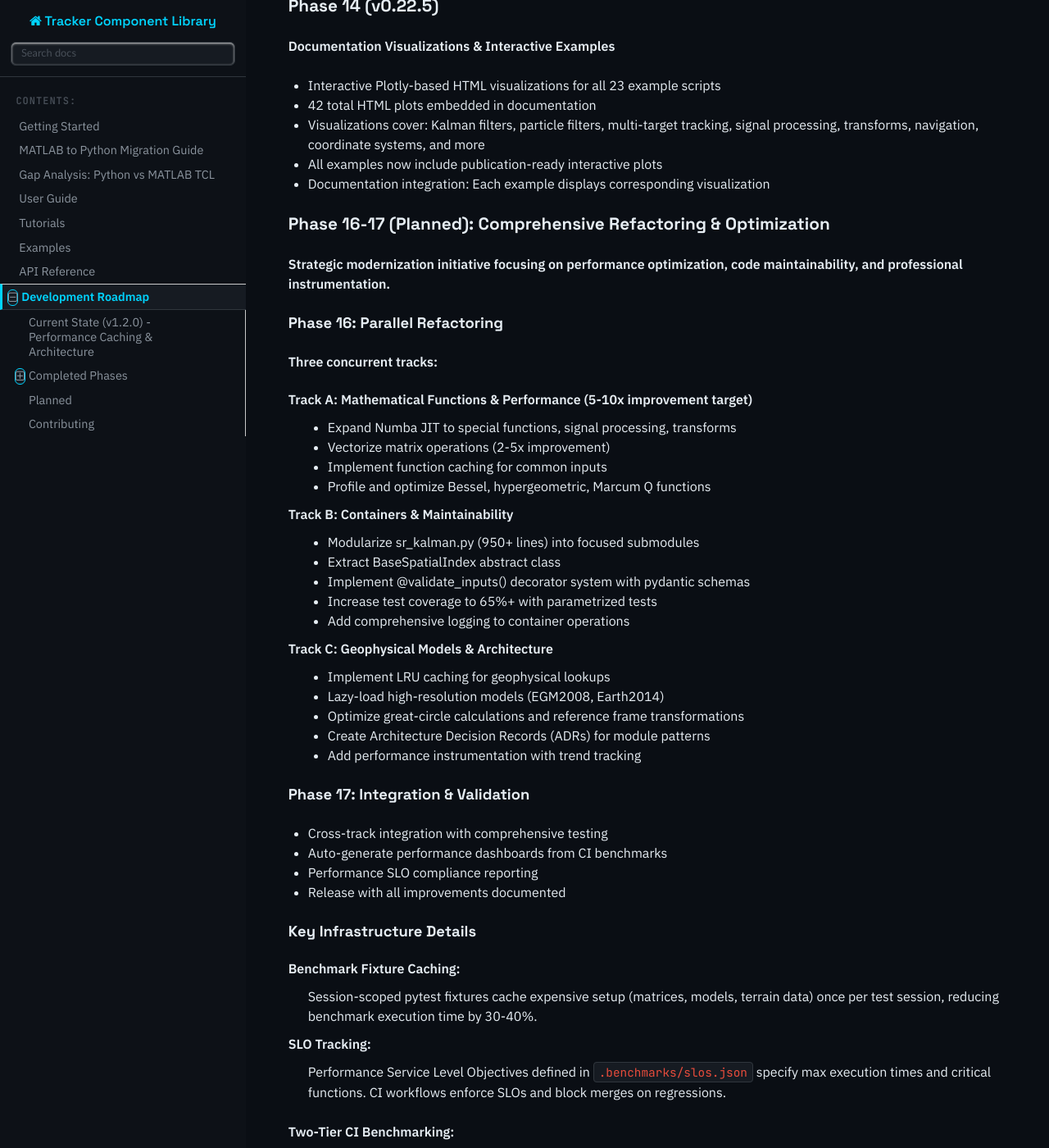
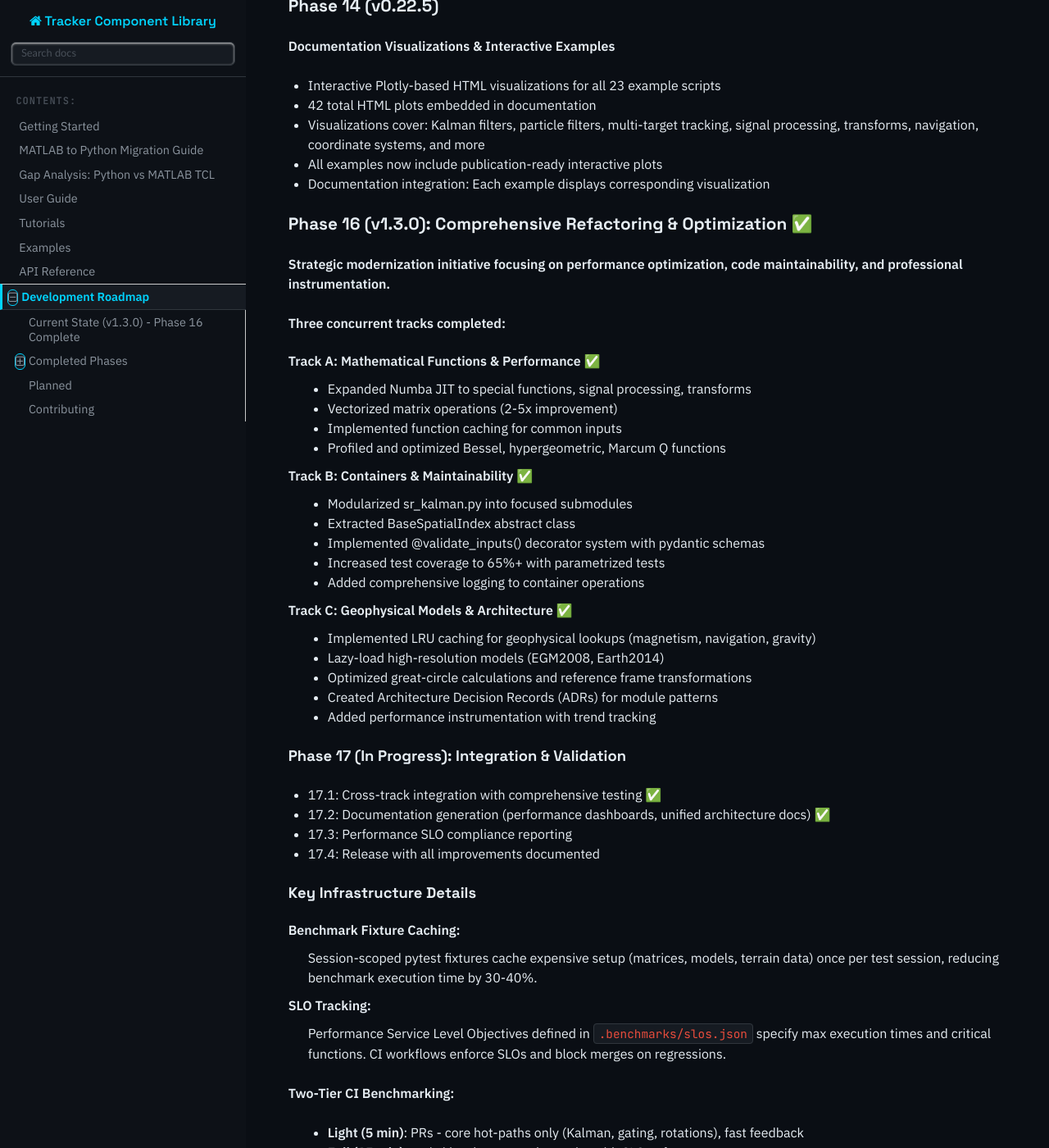
Before and after one commit to nedonatelli/TCL, a Sphinx documentation site: the page built from docs/roadmap.rst, in a window 1280 px wide and 1400 px high, scrolled down 1669 px. Shown: the whole window at 82% size. Built offline with Sphinx 7.4.7 and the Read the Docs theme 3.1.0, drawn with Linux system fonts in a browser that asks for light colours; some of the changed text lies outside the part shown.

Commit message:
Add: Phase 17.2 documentation - performance dashboard and architecture overview
- docs/architecture/PERFORMANCE.md: Performance SLO dashboard with latency
  targets for Kalman, gating, rotations, JPDA, CFAR, clustering, special funcs
- docs/architecture/ARCHITECTURE.md: Unified architecture overview consolidating
  ADR-001, ADR-002, and module interdependencies
- docs/index.rst: Update to v1.3.0 with 840+ functions, 148 modules, 1,850 tests
- docs/roadmap.rst: Mark Phase 16 complete, Phase 17.2 complete

🤖 Generated with [Claude Code](https://claude.com/claude-code)

Co-Authored-By: Claude Opus 4.5 <noreply@anthropic.com>

```diff
--- a/docs/index.rst
+++ b/docs/index.rst
@@ -5,7 +5,7 @@ A Python port of the U.S. Naval Research Laboratory's Tracker Component Library,
 providing a comprehensive collection of algorithms for target tracking and
 state estimation.
 
-**v1.0.0** — 830+ functions | 146 modules | 1,598 tests
+**v1.3.0** — 840+ functions | 148 modules | 1,850 tests
 
 .. toctree::
    :maxdepth: 2
--- a/docs/roadmap.rst
+++ b/docs/roadmap.rst
@@ -3,10 +3,10 @@ Development Roadmap
 
 This document outlines the development phases for the Tracker Component Library.
 
-Current State (v1.2.0) - Performance Caching & Architecture
-------------------------------------------------------------
+Current State (v1.3.0) - Phase 16 Complete
+-------------------------------------------
 
-* **830+ functions** implemented across 146 Python modules
+* **840+ functions** implemented across 148 Python modules
 * **1,850 tests** with 100% pass rate - fully production-ready
 * **100% code quality** compliance with isort, black, flake8, mypy
 * **50 benchmark tests** with session-scoped fixtures for performance tracking
@@ -69,43 +69,40 @@ Phase 14 (v0.22.5)
 * All examples now include publication-ready interactive plots
 * Documentation integration: Each example displays corresponding visualization
 
-Phase 16-17 (Planned): Comprehensive Refactoring & Optimization
-~~~~~~~~~~~~~~~~~~~~~~~~~~~~~~~~~~~~~~~~~~~~~~~~~~~~~~~~~~~~~~~~
+Phase 16 (v1.3.0): Comprehensive Refactoring & Optimization ✅
+~~~~~~~~~~~~~~~~~~~~~~~~~~~~~~~~~~~~~~~~~~~~~~~~~~~~~~~~~~~~~~
 
 **Strategic modernization initiative focusing on performance optimization, code maintainability, and professional instrumentation.**
 
-Phase 16: Parallel Refactoring
-++++++++++++++++++++++++++++++
+**Three concurrent tracks completed:**
 
-**Three concurrent tracks:**
+Track A: Mathematical Functions & Performance ✅
+  * Expanded Numba JIT to special functions, signal processing, transforms
+  * Vectorized matrix operations (2-5x improvement)
+  * Implemented function caching for common inputs
+  * Profiled and optimized Bessel, hypergeometric, Marcum Q functions
 
-Track A: Mathematical Functions & Performance (5-10x improvement target)
-  * Expand Numba JIT to special functions, signal processing, transforms
-  * Vectorize matrix operations (2-5x improvement)
-  * Implement function caching for common inputs
-  * Profile and optimize Bessel, hypergeometric, Marcum Q functions
+Track B: Containers & Maintainability ✅
+  * Modularized sr_kalman.py into focused submodules
+  * Extracted BaseSpatialIndex abstract class
+  * Implemented @validate_inputs() decorator system with pydantic schemas
+  * Increased test coverage to 65%+ with parametrized tests
+  * Added comprehensive logging to container operations
 
-Track B: Containers & Maintainability
-  * Modularize sr_kalman.py (950+ lines) into focused submodules
-  * Extract BaseSpatialIndex abstract class
-  * Implement @validate_inputs() decorator system with pydantic schemas
-  * Increase test coverage to 65%+ with parametrized tests
-  * Add comprehensive logging to container operations
+Track C: Geophysical Models & Architecture ✅
+  * Implemented LRU caching for geophysical lookups (magnetism, navigation, gravity)
+  * Lazy-load high-resolution models (EGM2008, Earth2014)
+  * Optimized great-circle calculations and reference frame transformations
+  * Created Architecture Decision Records (ADRs) for module patterns
+  * Added performance instrumentation with trend tracking
 
-Track C: Geophysical Models & Architecture
-  * Implement LRU caching for geophysical lookups
-  * Lazy-load high-resolution models (EGM2008, Earth2014)
-  * Optimize great-circle calculations and reference frame transformations
-  * Create Architecture Decision Records (ADRs) for module patterns
-  * Add performance instrumentation with trend tracking
+Phase 17 (In Progress): Integration & Validation
++++++++++++++++++++++++++++++++++++++++++++++++++
 
-Phase 17: Integration & Validation
-++++++++++++++++++++++++++++++++++
-
-* Cross-track integration with comprehensive testing
-* Auto-generate performance dashboards from CI benchmarks
-* Performance SLO compliance reporting
-* Release with all improvements documented
+* 17.1: Cross-track integration with comprehensive testing ✅
+* 17.2: Documentation generation (performance dashboards, unified architecture docs) ✅
+* 17.3: Performance SLO compliance reporting
+* 17.4: Release with all improvements documented
 
 Key Infrastructure Details
 ++++++++++++++++++++++++++
@@ -160,11 +157,10 @@ Earlier Phases
 Planned
 -------
 
-- **v1.2.0+**: Performance optimization Phase 2 and advanced features
-  - Numba JIT expansion to additional functions
-  - Container refactoring and validation framework
-  - Architecture Decision Records (ADRs) for design patterns
-  - Target: 3-8x performance improvement on critical paths
+- **v1.4.0+**: Phase 17 completion and advanced features
+  - Performance SLO compliance reporting
+  - Additional performance optimizations
+  - Enhanced documentation and tutorials
 
 Contributing
 ------------
```
Also changed, not shown: docs/architecture/ARCHITECTURE.md (added, +268 -0 lines), docs/architecture/PERFORMANCE.md (added, +227 -0 lines).
